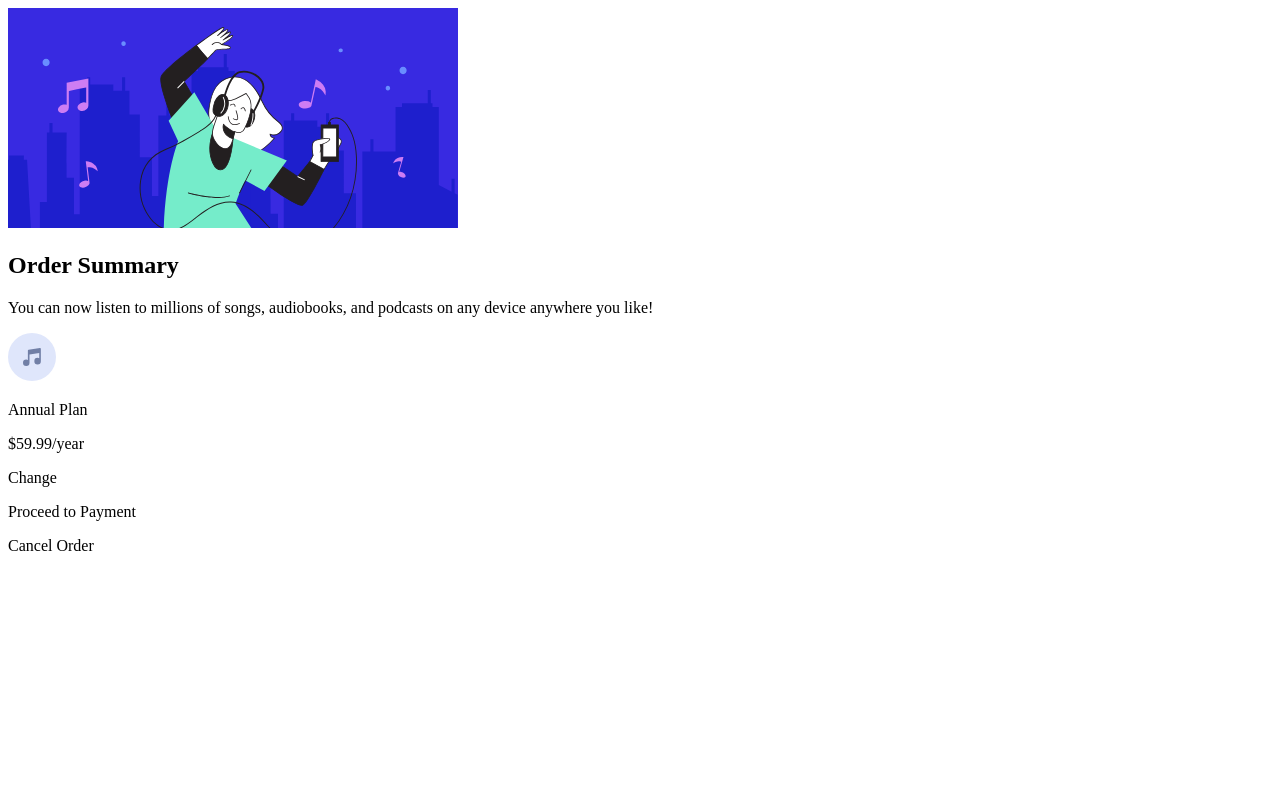
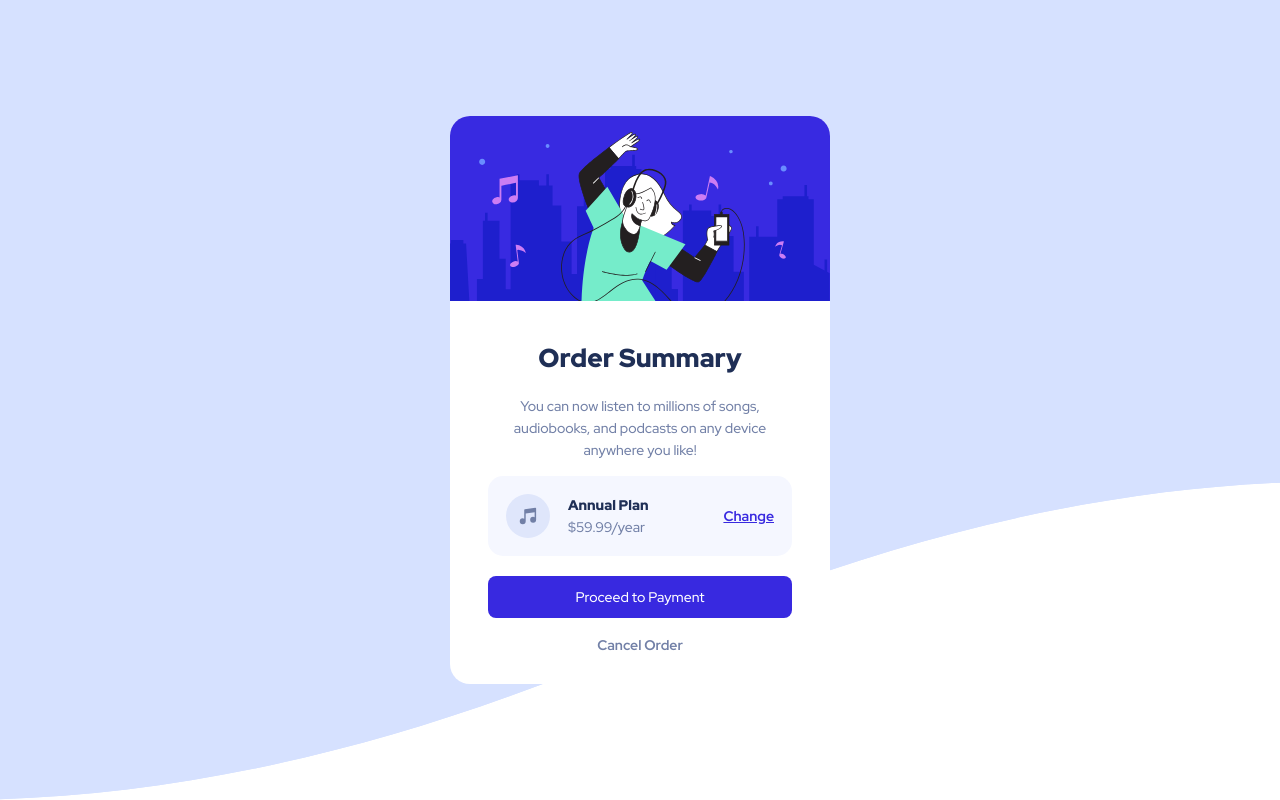
Before and after one commit to Bringas21/Order-Summary-Component-Solution, a plain HTML site: page index.html in a window 1280 px wide. Drawn offline with Linux system fonts and the light colour scheme; the site is published under a folder, as on GitHub Pages, so addresses that start at the root find nothing.

Commit message:
Update index.html

```diff
--- a/index.html
+++ b/index.html
@@ -8,7 +8,7 @@
   <link rel="preconnect" href="https://fonts.googleapis.com">
   <link rel="preconnect" href="https://fonts.gstatic.com" crossorigin>
   <link href="https://fonts.googleapis.com/css2?family=Red+Hat+Display:wght@500;700;900&display=swap" rel="stylesheet">
-  <link rel="stylesheet" href="/stylesheet.css">
+  <link rel="stylesheet" href="./stylesheet.css">
 
   <title>Frontend Mentor | Order summary card</title>
 
```
